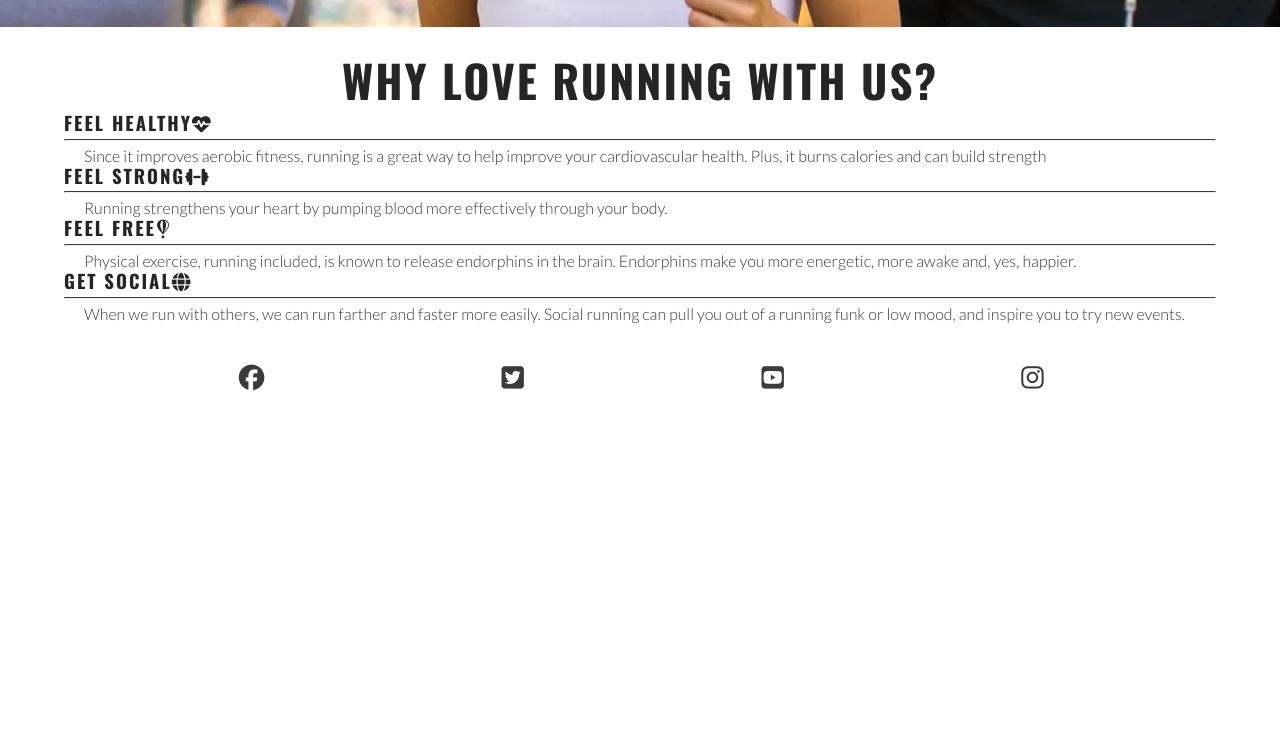
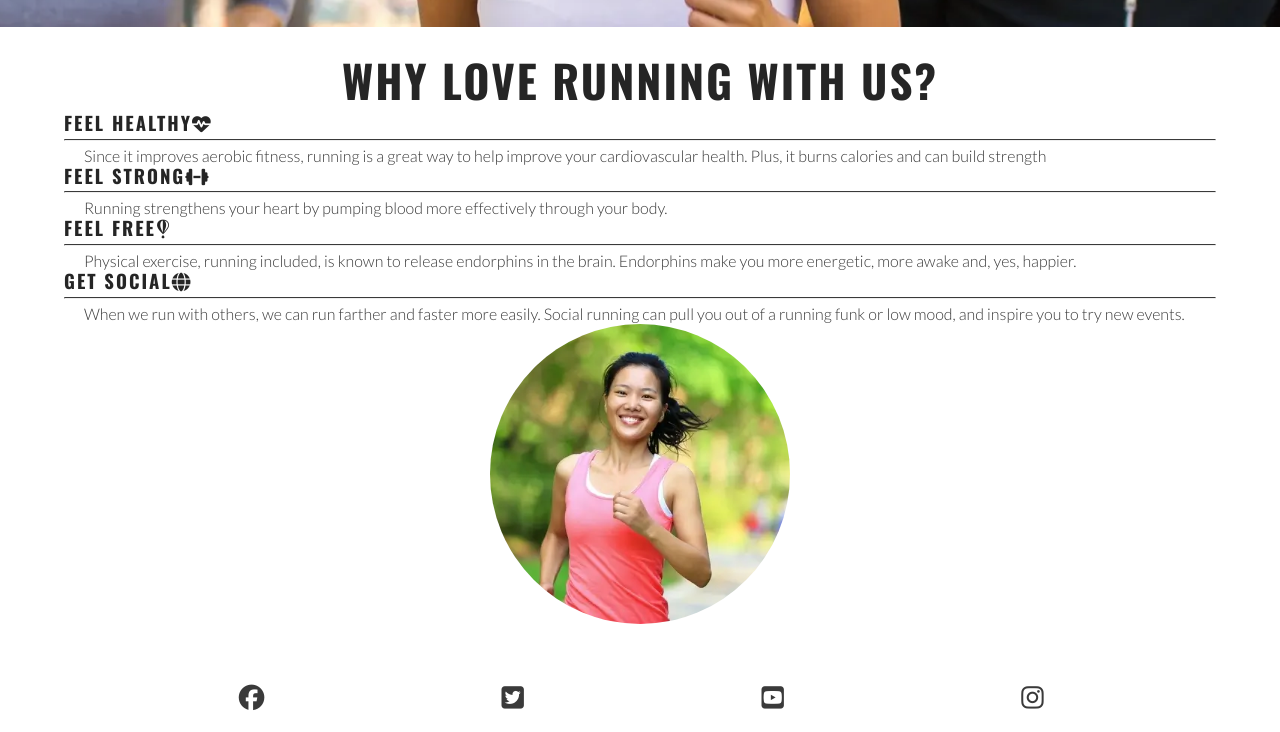
Before and after one commit to wiklundm/i-love-running, a plain HTML site: page index.html in a window 1280 px wide. Shown: the part 652-1384 px from the top of the page. Before the commit the page ends 1064 px from the top, so only its background shows below. Drawn offline with nearby package versions, Linux system fonts and the light colour scheme.

Commit message:
Add circular image to reasons section

```diff
--- a/assets/css/style.css
+++ b/assets/css/style.css
@@ -133,6 +133,22 @@ hr {
     border-top: 1px solid #3a3a3a;
     margin: 5px 0;
 }
+#circle-cover-bg {
+    width: 90vw;
+    height: 90vw;
+    margin-bottom: 20px;
+    background: url("../images/reasons-image.webp") no-repeat center center/cover;
+    /*Makes the square a circle*/
+    border-radius: 50%;
+    max-width: 300px;
+    max-height: 300px;
+}
+#benefits-image {
+    display: flex;
+    align-items: center;
+    justify-content: center;
+
+}
     /* Footer */
 #social-networks {
     text-align: center;
--- a/index.html
+++ b/index.html
@@ -92,6 +92,9 @@
                 </div>
 
             </div>
+            <div id="benefits-image">
+                <div id="circle-cover-bg"></div>
+            </div>
         </div>
     </section>
     </main>
```
Also changed, not shown: assets/images/reasons-image.webp (added).
